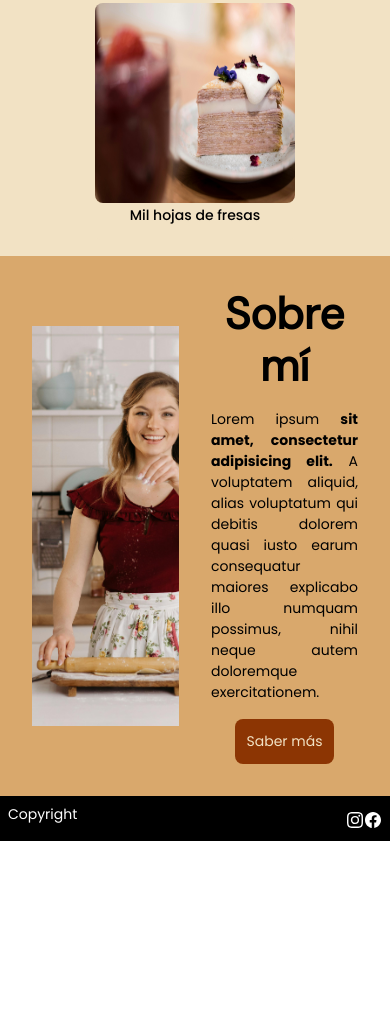
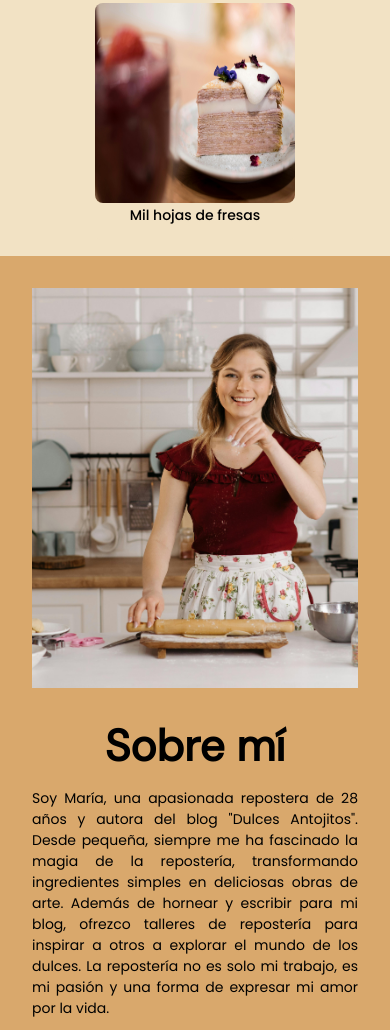
Before and after one commit to nadiammac/dulcesantojitos, a plain HTML site: page index.html in a window 390 px wide. Shown: the part 1286-2316 px from the top of the page. Before the commit the page ends 2127 px from the top, so only its background shows below. Drawn offline with nearby package versions, Linux system fonts and the light colour scheme.

Commit message:
cambios en sobre mi

```diff
--- a/index.html
+++ b/index.html
@@ -89,7 +89,7 @@
         </div>
         <div class="text" data-aos="fade-left" data-aos-easing="linear" data-aos-duration="1500">
             <h1>Sobre mí</h1>
-            <p>Lorem ipsum <strong>sit amet, consectetur adipisicing elit.</strong> A voluptatem aliquid, alias voluptatum qui debitis dolorem quasi iusto earum consequatur maiores explicabo illo numquam possimus, nihil neque autem doloremque exercitationem.</p>
+            <p>Soy María, una apasionada repostera de 28 años y autora del blog "Dulces Antojitos". Desde pequeña, siempre me ha fascinado la magia de la repostería, transformando ingredientes simples en deliciosas obras de arte.  Además de hornear y escribir para mi blog, ofrezco talleres de repostería para inspirar a otros a explorar el mundo de los dulces. La repostería no es solo mi trabajo, es mi pasión y una forma de expresar mi amor por la vida.</p>
             <div class="button">
                 <a href="./pages/sobremi.html">
                     Saber más</a>
--- a/scss/styles.scss
+++ b/scss/styles.scss
@@ -126,6 +126,14 @@ html {
             grid-column: 1/2;
             grid-row: 8/9;
         }
+        .sobremi{
+            display: flex;
+            flex-direction: column;
+            div{
+                margin: 0;
+                width: 100%;
+            }
+        }
         .sobremi-section{
             display: flex;
             flex-direction: column;
```
Also changed, not shown: CSS/styles.css, 1 other file.
